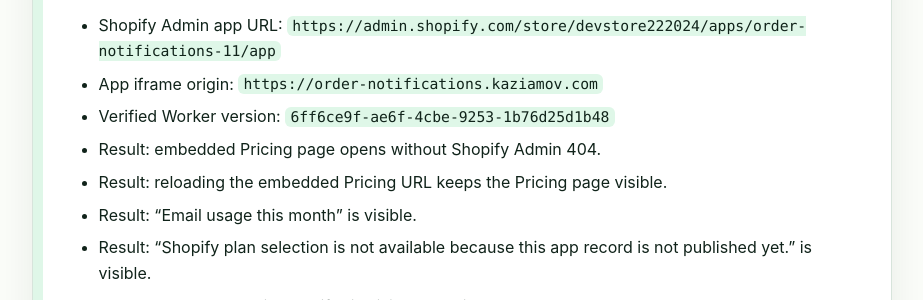
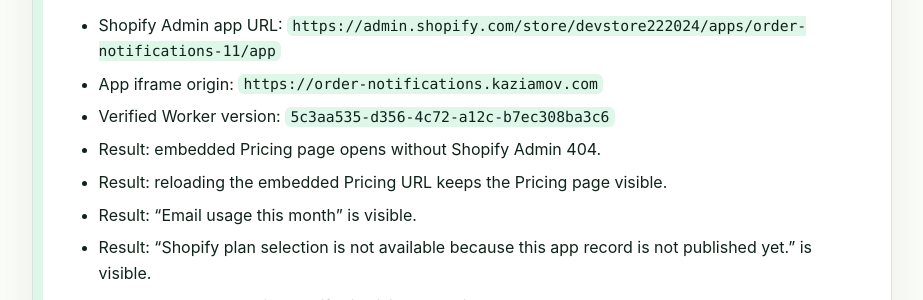
Before and after one commit to kaziamov/static-site-example, a Jekyll site: the page built from order-notifications/review-proof-20260721.md, in a window 1280 px wide. Shown: the part 976-1276 px from the top of the page, without its empty margins (178-1101 px from the left). Built offline with Jekyll 4.4.1, drawn with Linux system fonts in a browser that asks for light colours.

Commit message:
Update order notifications review proof version

```diff
--- a/order-notifications/review-proof-20260721.md
+++ b/order-notifications/review-proof-20260721.md
@@ -33,7 +33,7 @@
 
 - Shopify Admin app URL: `https://admin.shopify.com/store/devstore222024/apps/order-notifications-11/app`
 - App iframe origin: `https://order-notifications.kaziamov.com`
-- Verified Worker version: `6ff6ce9f-ae6f-4cbe-9253-1b76d25d1b48`
+- Verified Worker version: `5c3aa535-d356-4c72-a12c-b7ec308ba3c6`
 - Result: embedded Pricing page opens without Shopify Admin 404.
 - Result: reloading the embedded Pricing URL keeps the Pricing page visible.
 - Result: "Email usage this month" is visible.
```
